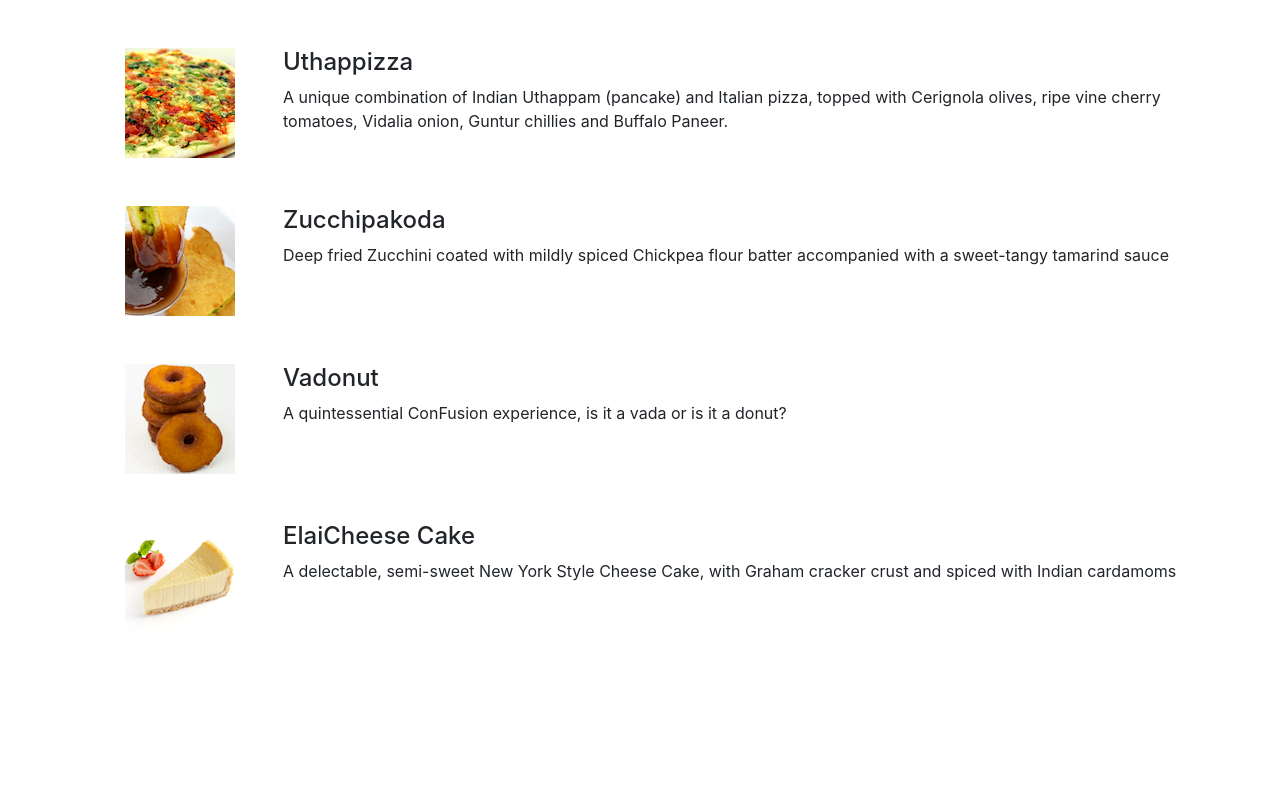
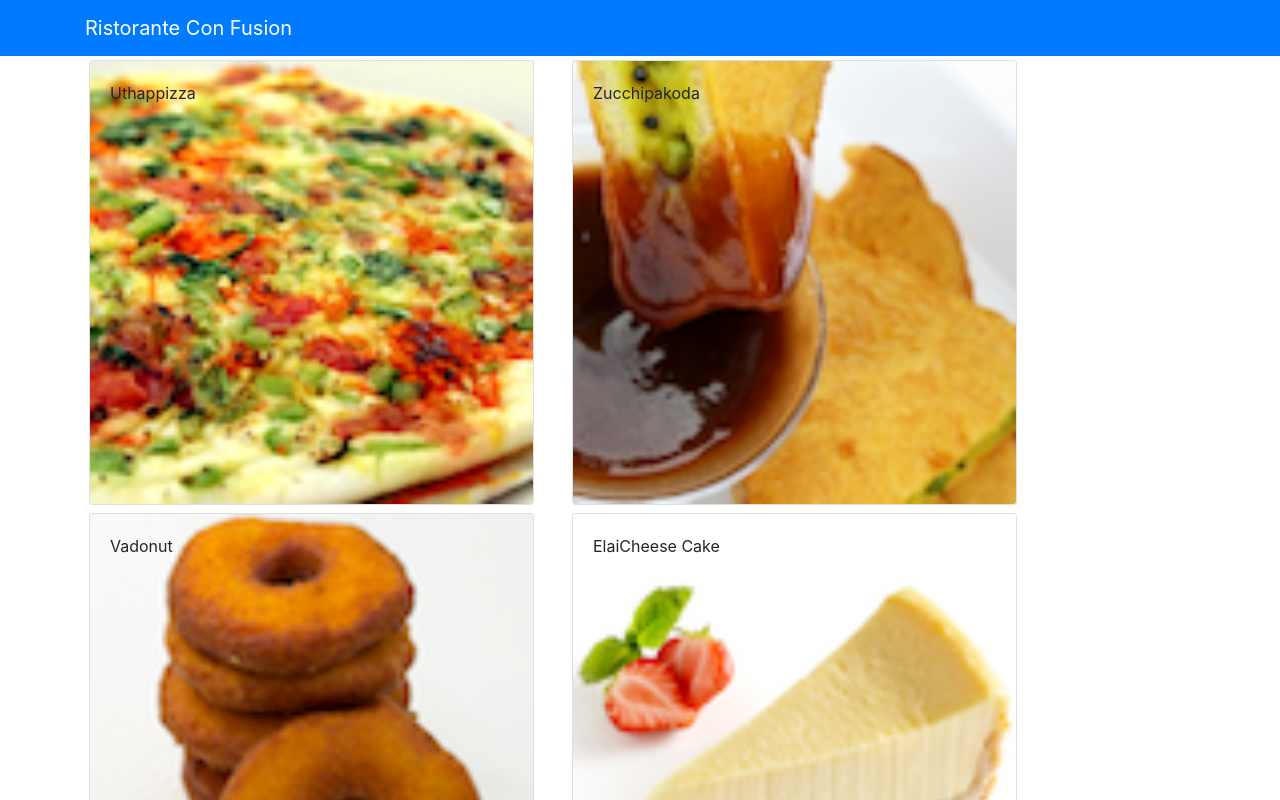
Before and after one commit to trongtai37/cousera-app, a React (Create React App) app: page / in a window 1280 px wide. Shown: the top 800 px of the page. Built offline with nearby package versions, Linux system fonts and the light colour scheme.

Commit message:
Components Part 2

```diff
--- a/src/App.js
+++ b/src/App.js
@@ -1,11 +1,28 @@
-import React from 'react';
-// import {Navbar, NavbarBrand} from 'reactstrap';
-import MenuComponent from './components/MenuComponent'
+import React, { Component } from 'react';
+import MenuComponent from './components/MenuComponent';
+import { DISHES } from './shared/dishes';
+import {Navbar, NavbarBrand} from 'reactstrap'
 
-function App() {
-  return (
-    <MenuComponent/>
-  );
+class App extends Component{
+  constructor(props){
+    super(props);
+    this.state = {
+      dishes: DISHES,
+    };
+  }
+
+  render(){
+    return (
+      <div>
+        <Navbar dark color="primary">
+          <div className="container">
+            <NavbarBrand href="/">Ristorante Con Fusion</NavbarBrand>
+          </div>
+        </Navbar>
+      <MenuComponent dishes={this.state.dishes}/>
+      </div>
+    );
+  }
 }
 
 export default App;
--- a/src/components/MenuComponent.js
+++ b/src/components/MenuComponent.js
@@ -1,69 +1,58 @@
 import React, { Component } from 'react';
-import { Media } from "reactstrap";
+import { Card, CardImg, CardImgOverlay, CardTitle, CardBody, CardText } from "reactstrap";
+
 
 class MenuComponent extends Component {
 
     constructor(props) {
         super(props);
         this.state = {
-            dishes: [
-                {
-                  id: 0,
-                  name:'Uthappizza',
-                  image: 'assets/images/uthappizza.png',
-                  category: 'mains',
-                  label:'Hot',
-                  price:'4.99',
-                  description:'A unique combination of Indian Uthappam (pancake) and Italian pizza, topped with Cerignola olives, ripe vine cherry tomatoes, Vidalia onion, Guntur chillies and Buffalo Paneer.'                        },
-               {
-                  id: 1,
-                  name:'Zucchipakoda',
-                  image: 'assets/images/zucchipakoda.png',
-                  category: 'appetizer',
-                  label:'',
-                  price:'1.99',
-                  description:'Deep fried Zucchini coated with mildly spiced Chickpea flour batter accompanied with a sweet-tangy tamarind sauce'                        },
-               {
-                  id: 2,
-                  name:'Vadonut',
-                  image: 'assets/images/vadonut.png',
-                  category: 'appetizer',
-                  label:'New',
-                  price:'1.99',
-                  description:'A quintessential ConFusion experience, is it a vada or is it a donut?'                        },
-               {
-                  id: 3,
-                  name:'ElaiCheese Cake',
-                  image: 'assets/images/elaicheesecake.png',
-                  category: 'dessert',
-                  label:'',
-                  price:'2.99',
-                  description:'A delectable, semi-sweet New York Style Cheese Cake, with Graham cracker crust and spiced with Indian cardamoms'                        }
-               ],
+            selectedDish: null,
         };
     };
+
+    onDishSelect(dish){
+        this.setState({
+            selectedDish: dish,
+        });
+    }
+
+    renderDish(dish){
+        if (dish != null) {
+            return(
+                <Card>
+                    <CardImg top src={dish.image} alt={dish.name}/>
+                    <CardBody>
+                        <CardTitle>{dish.name}</CardTitle>
+                        <CardText>{dish.description}</CardText>
+                    </CardBody>
+                </Card>
+            );
+        }
+        else{
+            return(
+                <div></div>
+            );
+        }
+    }
+
     render() {
-        const menu = this.state.dishes.map(dish => {
+        const menu = this.props.dishes.map(dish => {
             return (
-                <div key={dish.id} className="col-12 mt-5">
-                    <Media tag="li">
-                        <Media left middle>
-                            <Media object src={dish.image} alt={dish.name} />
-                        </Media>
-                        <Media body className="ml-5">
-                            <Media heading>{dish.name}</Media>
-                            <p>{dish.description}</p>
-                        </Media>
-                    </Media>
+                <div className="col-12 col-md-5 m-1">
+                    <Card key={dish.id}  onClick={() => this.onDishSelect(dish)}>
+                        <CardImg width="100%" src={dish.image} alt={dish.name} />
+                        <CardImgOverlay>
+                            <CardTitle>{dish.name}</CardTitle>
+                        </CardImgOverlay>
+                    </Card>
                 </div>
             );
         });
         return (
             <div className="container">
                 <div className="row">
-                    <Media list>
                         {menu}
-                    </Media>
                 </div>
             </div>
         )
--- /dev/null
+++ b/src/shared/dishes.js
@@ -0,0 +1,186 @@
+export const DISHES =
+    [
+        {
+        id: 0,
+        name:'Uthappizza',
+        image: 'assets/images/uthappizza.png',
+        category: 'mains',
+        label:'Hot',
+        price:'4.99',
+        description:'A unique combination of Indian Uthappam (pancake) and Italian pizza, topped with Cerignola olives, ripe vine cherry tomatoes, Vidalia onion, Guntur chillies and Buffalo Paneer.',
+        comments: [
+            {
+            id: 0,
+            rating: 5,
+            comment: "Imagine all the eatables, living in conFusion!",
+            author: "John Lemon",
+            date: "2012-10-16T17:57:28.556094Z"
+            },
+            {
+            id: 1,
+            rating: 4,
+            comment: "Sends anyone to heaven, I wish I could get my mother-in-law to eat it!",
+            author: "Paul McVites",
+            date: "2014-09-05T17:57:28.556094Z"
+            },
+            {
+            id: 2,
+            rating: 3,
+            comment: "Eat it, just eat it!",
+            author: "Michael Jaikishan",
+            date: "2015-02-13T17:57:28.556094Z"
+            },
+            {
+            id: 3,
+            rating: 4,
+            comment: "Ultimate, Reaching for the stars!",
+            author: "Ringo Starry",
+            date: "2013-12-02T17:57:28.556094Z"
+            },
+            {
+            id: 4,
+            rating: 2,
+            comment: "It's your birthday, we're gonna party!",
+            author: "25 Cent",
+            date: "2011-12-02T17:57:28.556094Z"
+            }
+        ]                        },
+        {
+        id: 1,
+        name:'Zucchipakoda',
+        image: 'assets/images/zucchipakoda.png',
+        category: 'appetizer',
+        label:'',
+        price:'1.99',
+        description:'Deep fried Zucchini coated with mildly spiced Chickpea flour batter accompanied with a sweet-tangy tamarind sauce',
+        comments: [
+            {
+            id: 0,
+            rating: 5,
+            comment: "Imagine all the eatables, living in conFusion!",
+            author: "John Lemon",
+            date: "2012-10-16T17:57:28.556094Z"
+            },
+            {
+            id: 1,
+            rating: 4,
+            comment: "Sends anyone to heaven, I wish I could get my mother-in-law to eat it!",
+            author: "Paul McVites",
+            date: "2014-09-05T17:57:28.556094Z"
+            },
+            {
+            id: 2,
+            rating: 3,
+            comment: "Eat it, just eat it!",
+            author: "Michael Jaikishan",
+            date: "2015-02-13T17:57:28.556094Z"
+            },
+            {
+            id: 3,
+            rating: 4,
+            comment: "Ultimate, Reaching for the stars!",
+            author: "Ringo Starry",
+            date: "2013-12-02T17:57:28.556094Z"
+            },
+            {
+            id: 4,
+            rating: 2,
+            comment: "It's your birthday, we're gonna party!",
+            author: "25 Cent",
+            date: "2011-12-02T17:57:28.556094Z"
+            }
+        ]
+        },
+        {
+        id: 2,
+        name:'Vadonut',
+        image: 'assets/images/vadonut.png',
+        category: 'appetizer',
+        label:'New',
+        price:'1.99',
+        description:'A quintessential ConFusion experience, is it a vada or is it a donut?',
+        comments: [
+            {
+            id: 0,
+            rating: 5,
+            comment: "Imagine all the eatables, living in conFusion!",
+            author: "John Lemon",
+            date: "2012-10-16T17:57:28.556094Z"
+            },
+            {
+            id: 1,
+            rating: 4,
+            comment: "Sends anyone to heaven, I wish I could get my mother-in-law to eat it!",
+            author: "Paul McVites",
+            date: "2014-09-05T17:57:28.556094Z"
+            },
+            {
+            id: 2,
+            rating: 3,
+            comment: "Eat it, just eat it!",
+            author: "Michael Jaikishan",
+            date: "2015-02-13T17:57:28.556094Z"
+            },
+            {
+            id: 3,
+            rating: 4,
+            comment: "Ultimate, Reaching for the stars!",
+            author: "Ringo Starry",
+            date: "2013-12-02T17:57:28.556094Z"
+            },
+            {
+            id: 4,
+            rating: 2,
+            comment: "It's your birthday, we're gonna party!",
+            author: "25 Cent",
+            date: "2011-12-02T17:57:28.556094Z"
+            }
+        ]
+        },
+        {
+        id: 3,
+        name:'ElaiCheese Cake',
+        image: 'assets/images/elaicheesecake.png',
+        category: 'dessert',
+        label:'',
+        price:'2.99',
+        description:'A delectable, semi-sweet New York Style Cheese Cake, with Graham cracker crust and spiced with Indian cardamoms',
+        comments: [
+            {
+            id: 0,
+            rating: 5,
+            comment: "Imagine all the eatables, living in conFusion!",
+            author: "John Lemon",
+            date: "2012-10-16T17:57:28.556094Z"
+            },
+            {
+            id: 1,
+            rating: 4,
+            comment: "Sends anyone to heaven, I wish I could get my mother-in-law to eat it!",
+            author: "Paul McVites",
+            date: "2014-09-05T17:57:28.556094Z"
+            },
+            {
+            id: 2,
+            rating: 3,
+            comment: "Eat it, just eat it!",
+            author: "Michael Jaikishan",
+            date: "2015-02-13T17:57:28.556094Z"
+            },
+            {
+            id: 3,
+            rating: 4,
+            comment: "Ultimate, Reaching for the stars!",
+            author: "Ringo Starry",
+            date: "2013-12-02T17:57:28.556094Z"
+            },
+            {
+            id: 4,
+            rating: 2,
+            comment: "It's your birthday, we're gonna party!",
+            author: "25 Cent",
+            date: "2011-12-02T17:57:28.556094Z"
+            }
+        ]
+        }
+    ];
```
